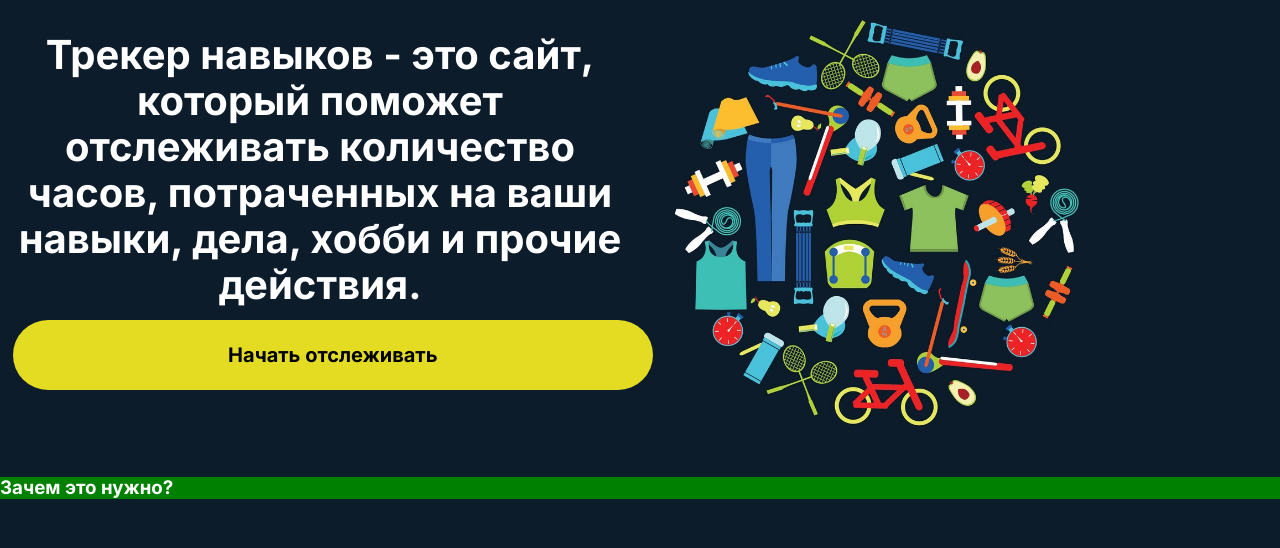
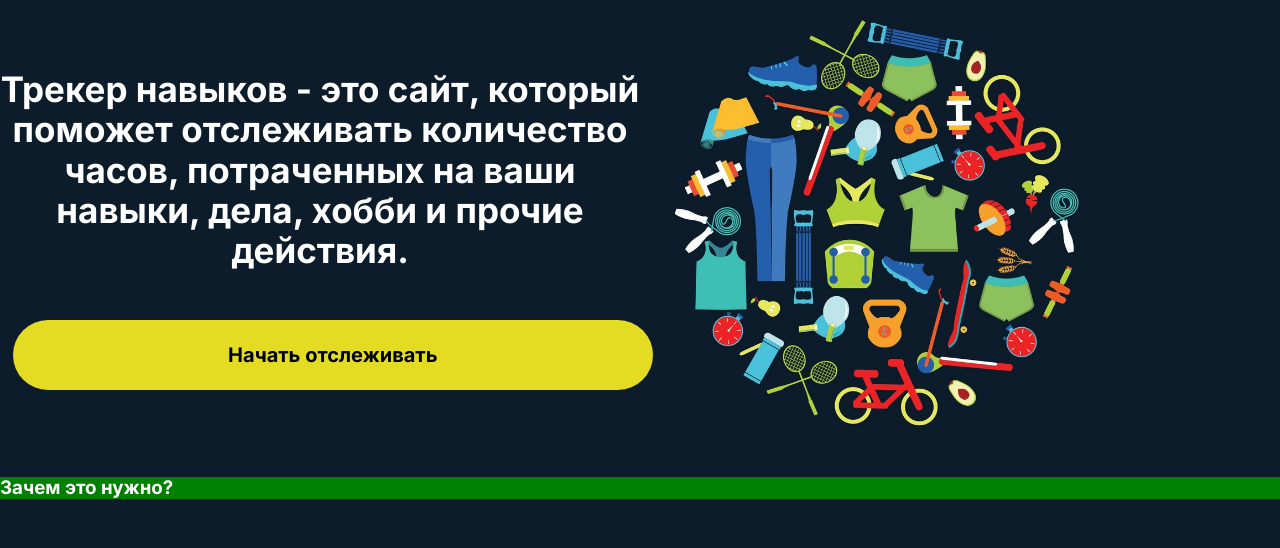
Before and after one commit to Rinat7002/SkillTimeTracker, a Flask app: page / in a window 1280 px wide. Shown: the part 220-768 px from the top of the page. Run offline with Flask 3, Linux system fonts and the light colour scheme.

Commit message:
font-size changed to 35px

```diff
--- a/skilltrackerapp/static/css/style.css
+++ b/skilltrackerapp/static/css/style.css
@@ -25,7 +25,7 @@ body {
 
 .description {
     color: #FFF;
-    font-size: 40px;
+    font-size: 35px;
     margin: 150px 0px 0px;
     font-family: 'Inter', sans-serif;
     text-align: center;
```
